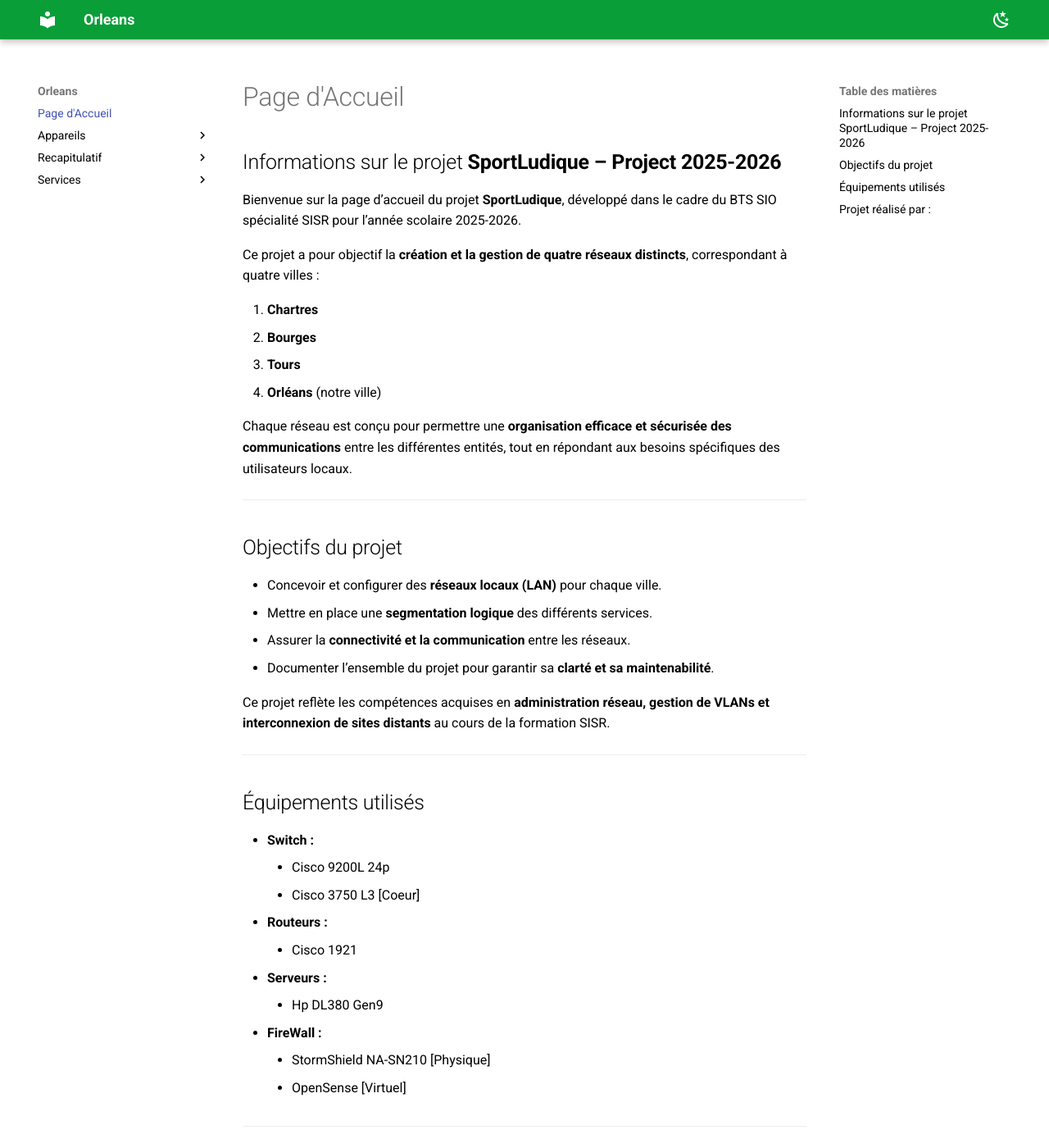
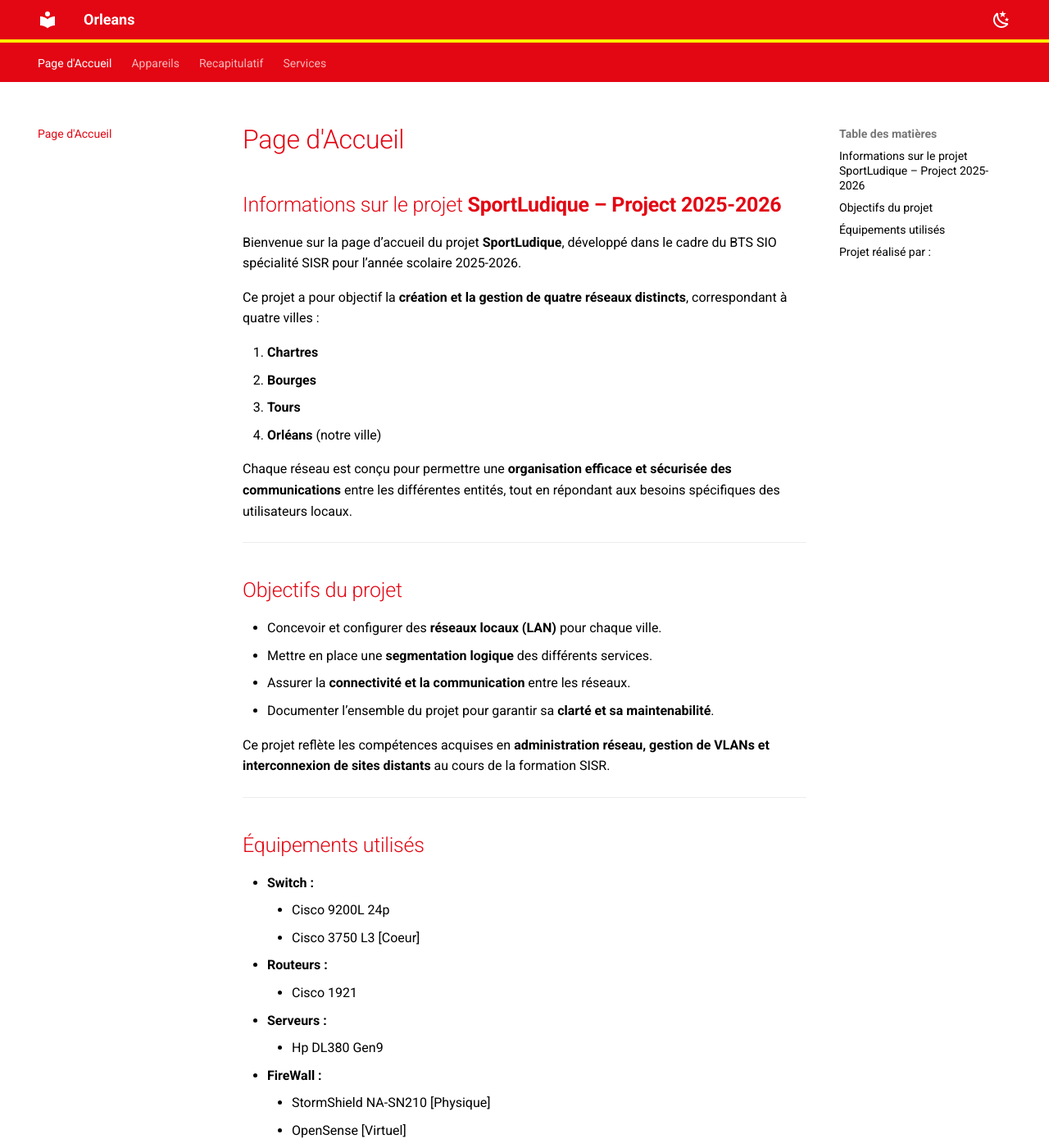
Before and after one commit to XolA-max/gp-orleans-sportludique2025-2026, an MkDocs documentation site: the page built from docs/index.md, in a window 1280 px wide and 1400 px high. Shown: the whole window at 82% size. Built offline with MkDocs 1.6.1 and Material for MkDocs 9.7.7, drawn with Linux system fonts in a browser that asks for light colours.

Commit message:
feat: theme custom US Orleans (Noir, Rouge, Jaune)

```diff
--- a/docs/overrides.css
+++ b/docs/overrides.css
@@ -1,59 +1,97 @@
+/* ======================================================
+   COULEURS GLOBALES US ORLÉANS (Rouge et Jaune)
+   ====================================================== */
+:root {
+    /* Écrasement global des variables de couleur Markdown/Material */
+    --md-primary-fg-color: #E30613;
+    /* Rouge principal */
+    --md-primary-fg-color--light: #f73645;
+    --md-primary-fg-color--dark: #b3040f;
+    --md-accent-fg-color: #FFED00;
+    /* Jaune accentué */
+
+    /* Forcer la couleur des liens standards partout (remplace le bleu par défaut) */
+    --md-typeset-a-color: #E30613;
+}
+
+/* ======================================================
+   HEADER (En-tête) ET ONGLETS
+   ====================================================== */
+/* Header en rouge avec une ligne jaune en dessous (Rappel du Logo) */
+.md-header,
+.md-tabs {
+    background-color: #E30613 !important;
+}
+
+.md-header {
+    border-bottom: 4px solid #FFED00 !important;
+}
+
+/* Rendre le texte du header blanc pour contraster sur le rouge */
+.md-header__title,
+.md-header__button,
+.md-tabs__link {
+    color: #ffffff !important;
+}
+
 /* ======================================================
    MODE CLAIR (scheme: default)
    ====================================================== */
 [data-md-color-scheme="default"] {
     --md-default-bg-color: #ffffff !important;
     --md-default-fg-color: #000000 !important;
+    --md-typeset-a-color: #E30613 !important;
+    /* Liens en rouge */
 }
 
-/* Header + onglets */
-[data-md-color-scheme="default"] .md-header,
-[data-md-color-scheme="default"] .md-tabs {
-    background-color: #099E37 !important;
+/* Titres (rouge en mode clair) */
+[data-md-color-scheme="default"] .md-typeset h1,
+[data-md-color-scheme="default"] .md-typeset h2 {
+    color: #E30613;
 }
-
-/* Liens dans le contenu (mode clair) */
-[data-md-color-scheme="default"] .md-content a {
-    color: #099E37 !important;
-}
-
-
 
 /* ======================================================
    MODE SOMBRE (scheme: slate)
    ====================================================== */
 [data-md-color-scheme="slate"] {
-    --md-default-bg-color: #1e1e1e !important;
+    --md-default-bg-color: #1a1a1a !important;
     --md-default-fg-color: #ffffff !important;
+
+    /* En mode sombre, le texte de base et les liens passent en Jaune */
+    --md-primary-fg-color: #FFED00 !important;
+    --md-typeset-a-color: #FFED00 !important;
 }
 
-/* Header + onglets (même vert que clair) */
-[data-md-color-scheme="slate"] .md-header,
-[data-md-color-scheme="slate"] .md-tabs {
-    background-color: #099E37 !important;
+/* Titres (jaune en mode sombre) */
+[data-md-color-scheme="slate"] .md-typeset h1,
+[data-md-color-scheme="slate"] .md-typeset h2 {
+    color: #FFED00;
 }
 
-/* Liens dans le contenu (mode sombre) */
-[data-md-color-scheme="slate"] .md-content a {
-    color: #4DD688 !important;
-    /* vert plus clair pour contraste */
+/* Pied de page et pagination (Page précédente / suivante) */
+[data-md-color-scheme="slate"] .md-footer-nav__link .md-footer-nav__title {
+    color: #FFED00 !important;
+    /* Force le jaune sur les gros liens du bas (ex: Page d'Accueil) */
 }
 
-
+[data-md-color-scheme="default"] .md-footer-nav__link .md-footer-nav__title,
+.md-footer-item {
+    color: #E30613 !important;
+    /* Force le rouge en mode clair */
+}
 
 /* ======================================================
    STYLE COMMUN
    ====================================================== */
-
 /* Boutons primaires */
 .md-button.md-button--primary {
-    background-color: #099E37 !important;
-    color: #ffffff !important;
+    background-color: var(--md-primary-fg-color) !important;
+    color: #000000 !important;
+    /* Texte noir sur boutons pour contraste (Rouge/Jaune) */
 }
 
 /* Code */
 code,
 pre {
-    background: #1e1e1e20;
-    /* transparent pour les 2 modes */
+    background: #1e1e1e20 !important;
 }
--- a/mkdocs.yml
+++ b/mkdocs.yml
@@ -1,20 +1,30 @@
 site_name: Orleans
 theme:
   name: material
+  language: fr
   features:
     - navigation.tabs
     - navigation.sections
     - navigation.instant
-  palette:
-    - scheme: slate
-      primary: indigo   # placeholder (sera écrasé par CSS)
-      accent: teal
-      toggle:
-        icon: material/lightbulb-outline
-        name: "Basculer le thème"
   font:
     text: Roboto
     code: Roboto Mono
+  palette:
+    # --- MODE CLAIR ---
+    - scheme: default
+      primary: custom
+      accent: custom
+      toggle:
+        icon: material/weather-night
+        name: Passer au mode sombre
+
+    # --- MODE SOMBRE ---
+    - scheme: slate
+      primary: custom
+      accent: custom
+      toggle:
+        icon: material/weather-sunny
+        name: Passer au mode clair
 
 markdown_extensions:
   - admonition
@@ -23,31 +33,12 @@
   - pymdownx.superfences
   - pymdownx.highlight
   - pymdownx.emoji
+
 extra_css:
   - overrides.css
+
 plugins:
-  - drawio
-
-theme:
-  name: material
-  language: fr
-  palette:
-
-    # --- MODE CLAIR ---
-    - scheme: default
-      primary: "#099E37"
-      accent: "#099E37"
-      toggle:
-        icon: material/weather-night
-        name: Passer au mode sombre
-
-    # --- MODE SOMBRE ---
-    - scheme: slate
-      primary: "#099E37"
-      accent: "#099E37"
-      toggle:
-        icon: material/weather-sunny
-        name: Passer au mode clair
+  # - drawio # Commenté temporairement car non installé
 
 extra:
   css:
```
